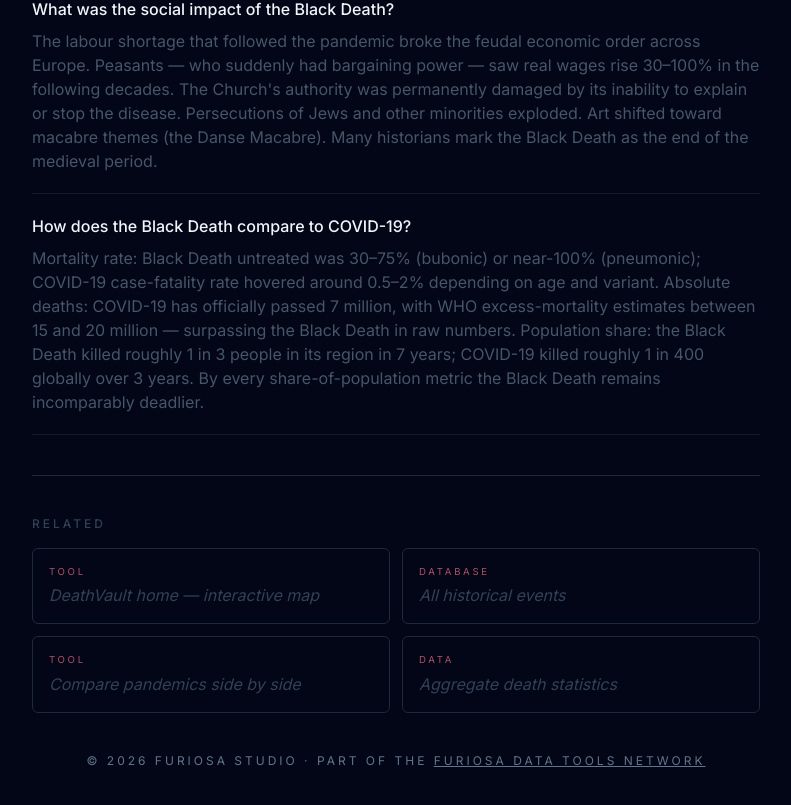
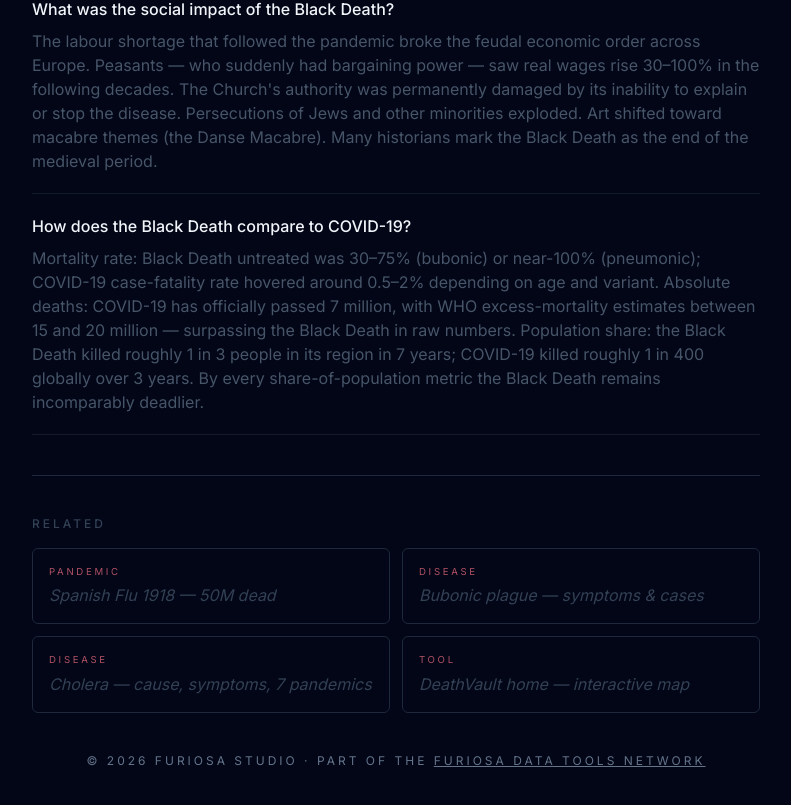
Before and after one commit to miquelcusso-rgb/deathvault, a Next.js app: page /black-death in a window 1280 px wide. Shown: the part 4068-4873 px from the top of the page, without its empty margins (244-1035 px from the left). Built offline with nearby package versions, Linux system fonts and the light colour scheme.

Commit message:
seo(internal-linking): black-death mirror → spanish-flu + bubonic-plague + cholera

```diff
--- a/app/black-death/page.tsx
+++ b/app/black-death/page.tsx
@@ -383,10 +383,10 @@ export default async function BlackDeathPage() {
         </h2>
         <div className="grid grid-cols-1 gap-3 sm:grid-cols-2">
           {[
+            { href: "/spanish-flu", label: "Spanish Flu 1918 — 50M dead", tag: "Pandemic" },
+            { href: "/bubonic-plague", label: "Bubonic plague — symptoms & cases", tag: "Disease" },
+            { href: "/cholera", label: "Cholera — cause, symptoms, 7 pandemics", tag: "Disease" },
             { href: "/", label: `${m.name} home — interactive map`, tag: "Tool" },
-            { href: "/events", label: "All historical events", tag: "Database" },
-            { href: "/compare", label: "Compare pandemics side by side", tag: "Tool" },
-            { href: "/statistics", label: "Aggregate death statistics", tag: "Data" },
           ].map((c) => (
             <Link
               key={c.href}
```
